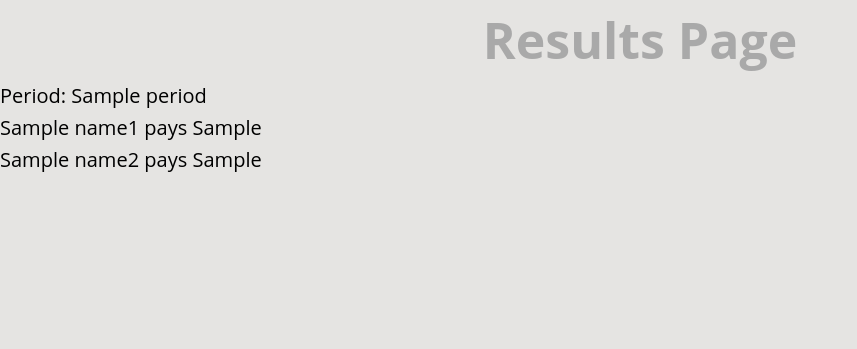
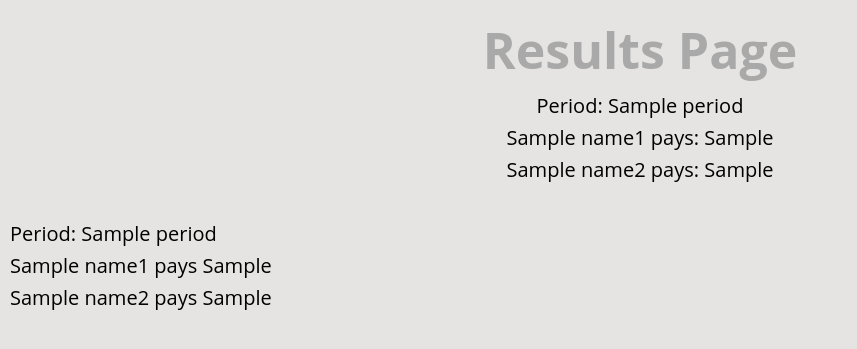
Before and after one commit to aysebat/FlatmatesBill, a Flask app: template templates/results_page.html in a window 1280 px wide. Shown: the top 349 px of the page, without its empty margins (0-857 px from the left). Run offline with Flask 2, Linux system fonts and the light colour scheme; the template is opened without the code that fills it: most values are stand-ins (such as "Sample title", 1, 10 or a date in 2020).

Commit message:
css styling on result page

```diff
--- a/static/main.css
+++ b/static/main.css
@@ -189,11 +189,16 @@ input[type=submit]{
 .result{
    display: flex;
    flex-direction: column;
-
-
+   margin: 10px 10px ;
 }
 
 .result-text {
    font-size : 2rem;
+   display: flex;
+   flex-direction: column;
+}
 
+.result-col{
+    display: flex;
+    justify-content: center;
 }
--- a/templates/results_page.html
+++ b/templates/results_page.html
@@ -9,11 +9,30 @@
 <body>
 <div class="result">
     <h2 >Results Page</h2>
-    <p class="result-text">
-    Period:   {{period}} <br>
-    {{name1}} pays {{ amount1}} <br>
-    {{name2}} pays {{ amount2}} <br>
-    </p>
+
+    <div class="result-text">
+        <div class="result-col">
+            <span>Period</span>
+            <span>: {{period}}</span>
+        </div>
+         <div class="result-col">
+            <span>{{name1}} pays </span>
+            <span>: {{ amount1}}</span>
+        </div>
+        <div class="result-col">
+            <span>{{name2}} pays </span>
+            <span>: {{ amount2}}</span>
+        </div>
+
+
+        <br>
+        Period:   {{period}} <br>
+        {{name1}} pays {{ amount1}} <br>
+        {{name2}} pays {{ amount2}} <br>
+
+
+
+    </div>
 
 </div>
 
```
